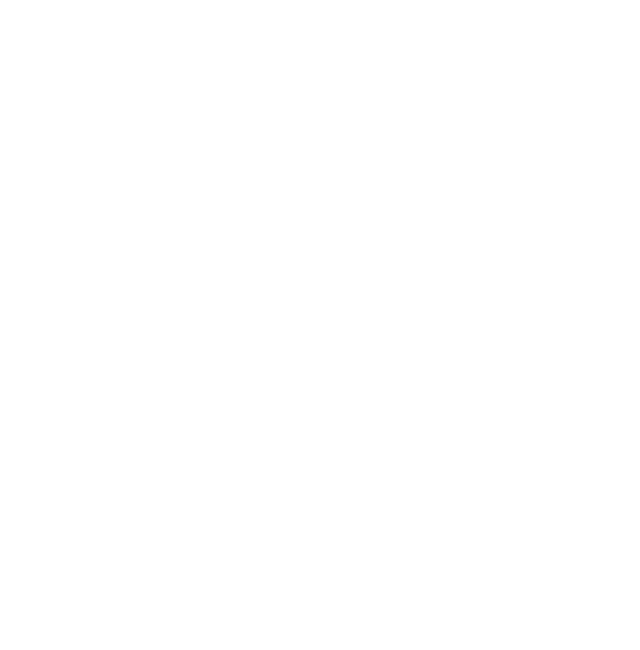
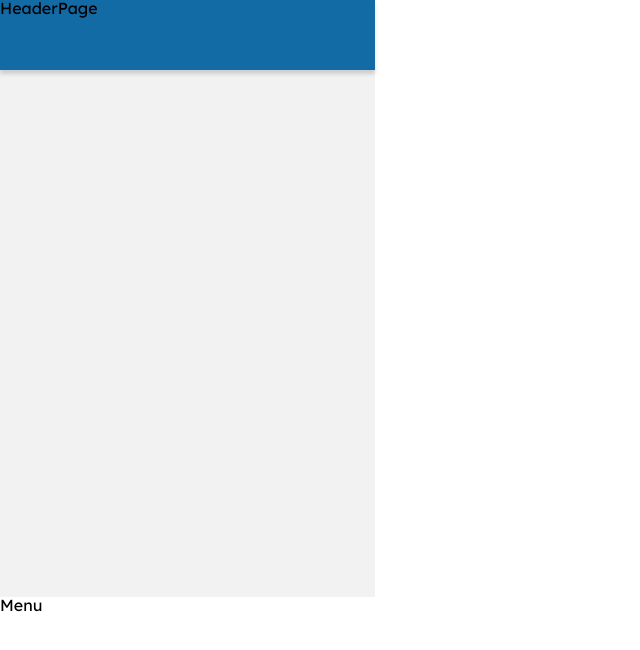
Before and after one commit to LukazDs/projeto10-trackit, a React (Create React App) app: page /habits in a window 1280 px wide. Before the commit this address had no page. Shown: the top 650 px of the page, without its empty margins (0-640 px from the left). Built offline with nearby package versions, Linux system fonts and the light colour scheme.

Commit message:
HeaderPage e Menu fixados

```diff
--- a/src/App.js
+++ b/src/App.js
@@ -3,6 +3,7 @@
 import { BrowserRouter, Routes, Route } from "react-router-dom";
 import LoginPage from "./components/LoginPage"
 import SignPage from "./components/SignPage";
+import HabitsPage from "./components/HabitsPage";
 import UserContext from "./context/UserContext";
 import React from "react";
 
@@ -15,8 +16,9 @@
     <UserContext.Provider value={{ token, setToken, image, setImage }}>
       <BrowserRouter>
         <Routes>
-          <Route path="/" element={<LoginPage />} setToken={setToken} />
+          <Route path="/" element={<LoginPage />} />
           <Route path="/cadastro" element={<SignPage />} />
+          <Route path="/habits" element={<HabitsPage />} />
         </Routes>
       </BrowserRouter>
     </UserContext.Provider>
--- /dev/null
+++ b/src/components/HabitsPage.js
@@ -0,0 +1,19 @@
+import HeaderPage from "./HeaderPage";
+import Menu from "./Menu";
+import styled from "styled-components";
+
+export default function HabitsPage() {
+    return (
+        <Container>
+            <HeaderPage />
+            <Menu />
+        </Container>
+    )
+}
+
+const Container = styled.div`
+    width: 375px;
+    height: 667px;
+    position: relative;
+    background: #F2F2F2;
+    `;
--- /dev/null
+++ b/src/components/HeaderPage.js
@@ -0,0 +1,19 @@
+import styled from "styled-components"
+
+export default function HeaderPage() {
+    return (
+        <Header>
+            <span>HeaderPage</span>
+        </Header>
+    )
+}
+
+const Header = styled.div`
+    width: 375px;
+    height: 70px;
+    position: fixed;
+    left: 0px;
+    top: 0px;
+    background: #126BA5;
+    box-shadow: 0px 4px 4px rgba(0, 0, 0, 0.15);
+`
--- a/src/components/LoginPage.js
+++ b/src/components/LoginPage.js
@@ -1,10 +1,9 @@
 import axios from 'axios';
 import React from 'react';
-import { Link } from 'react-router-dom';
+import { Link, useNavigate } from 'react-router-dom';
 import styled from 'styled-components';
 import logo from "../assets/images/logo.svg"
 import Loading from './loaders/Loading';
-
 import UserContext from '../context/UserContext';
 
 export default function LoginPage() {
@@ -12,7 +11,8 @@
     const [email, setEmail] = React.useState("")
     const [password, setPassword] = React.useState("")
     const [isLoading, setIsLoading] = React.useState(false)
-    const {setToken} = React.useContext(UserContext)
+    const { setToken } = React.useContext(UserContext)
+    const navigate = useNavigate()
 
     function login(event) {
         event.preventDefault()
@@ -27,8 +27,12 @@
         promise.then(res => {
             setIsLoading(false);
             setToken(res.data.token);
+            navigate("/habits")
         })
-            .catch(err => {setIsLoading(false); alert(err.response.statusText)})
+            .catch(err => {
+                setIsLoading(false);
+                alert(err.response.statusText);
+            })
     }
 
 
--- /dev/null
+++ b/src/components/Menu.js
@@ -0,0 +1,19 @@
+import styled from "styled-components"
+
+export default function Menu () {
+    return (
+        <Footer>
+            <span>Menu</span>
+        </Footer>
+
+    )
+}
+
+const Footer = styled.div`
+    position: fixed;
+    width: 375px;
+    height: 70px;
+    left: 0px;
+    top: 597px;
+    background: #FFFFFF;
+    `;
--- a/src/components/SignPage.js
+++ b/src/components/SignPage.js
@@ -31,8 +31,8 @@
             password,
         })
 
-        promise.then(() => { setIsLoading(false); navigate("/") })
-            .catch(err => { setIsLoading(false); alert(err.response.statusText); setImage(imageInput) })
+        promise.then(() => { setIsLoading(false); navigate("/");  setImage(imageInput) })
+            .catch(err => { setIsLoading(false); alert(err.response.statusText); })
     }
 
     return (
```
